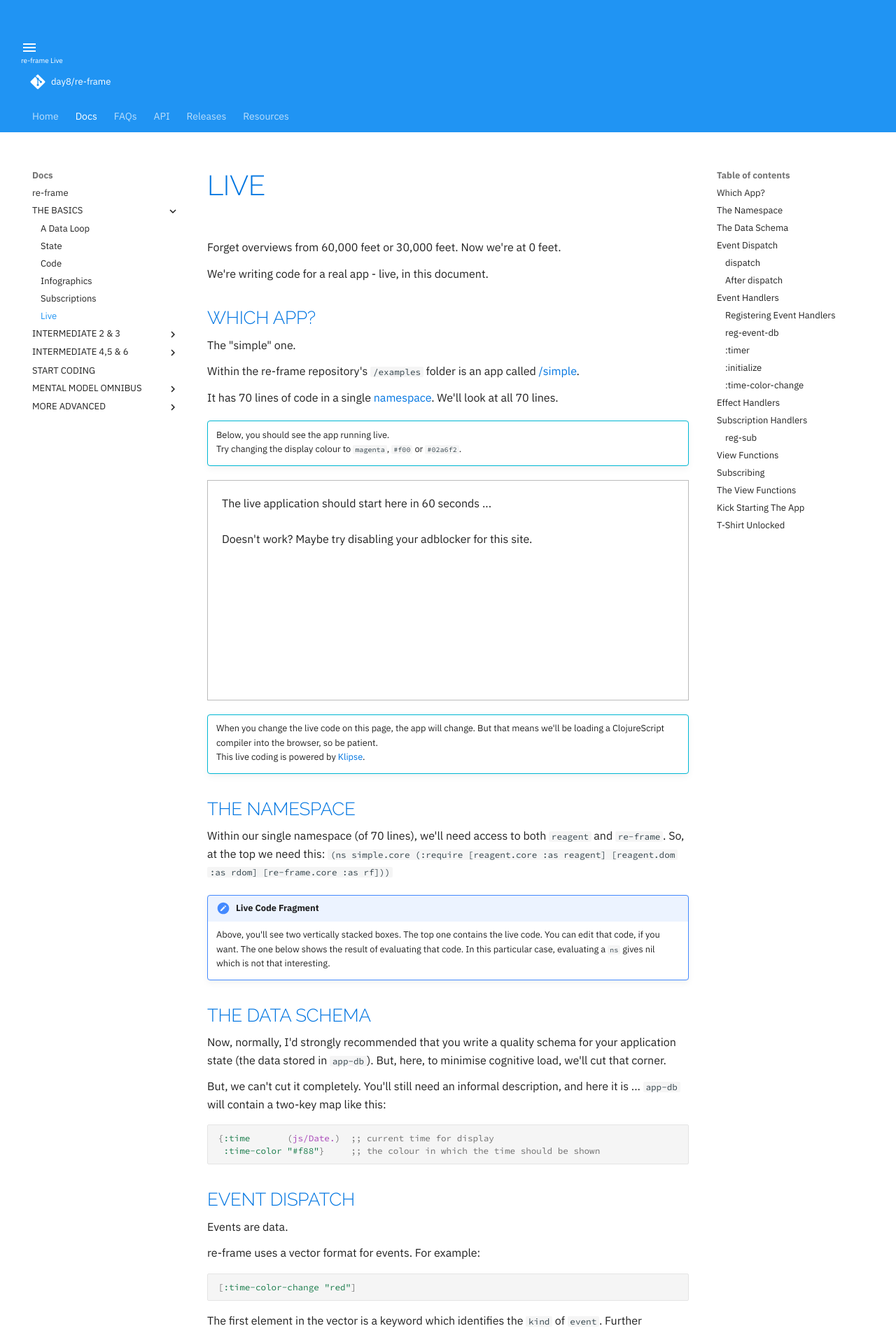
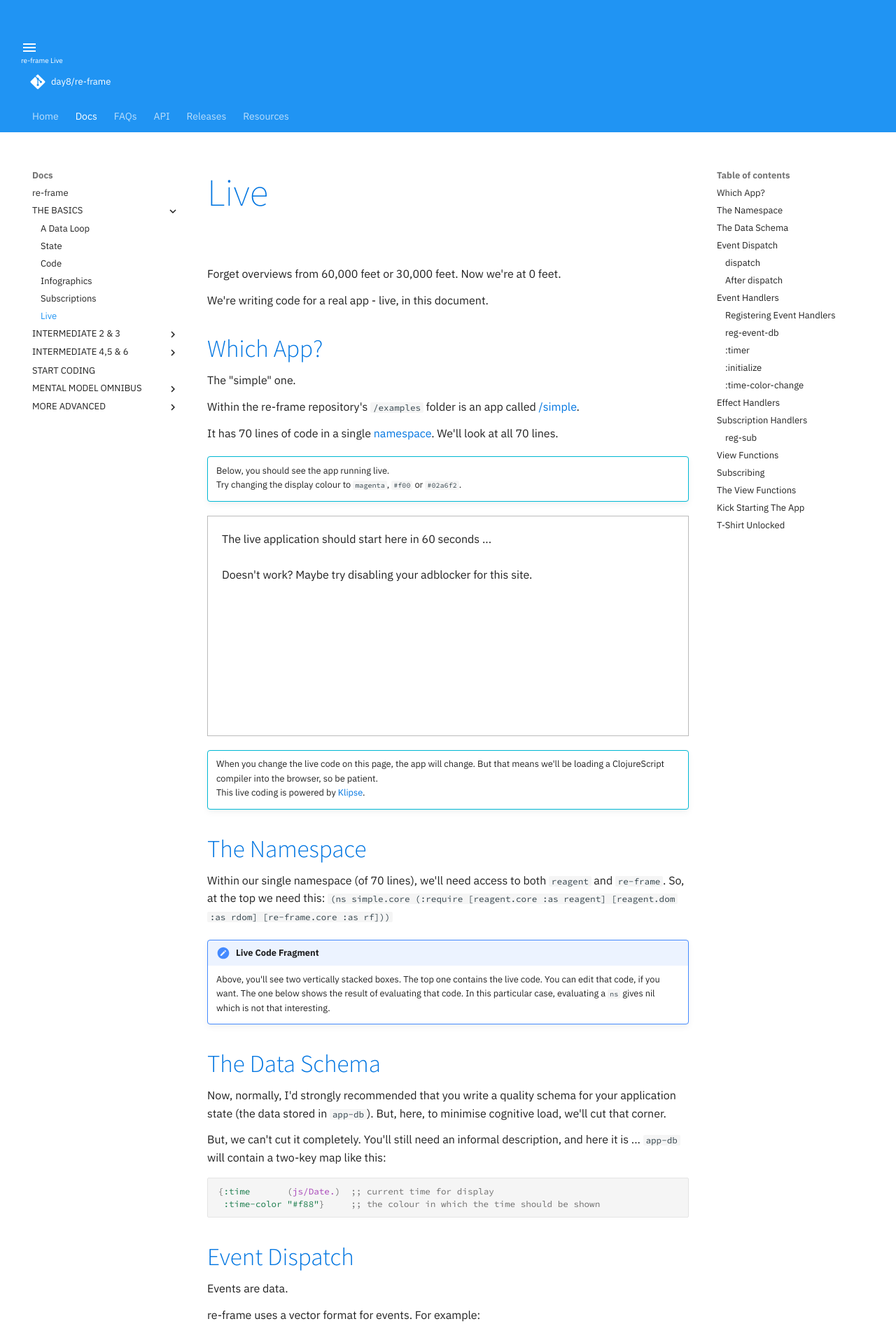
Before and after one commit to day8/re-frame, an MkDocs documentation site: the page built from docs/dominoes-live.md, in a window 1280 px wide. Shown: the part 1167-3072 px from the top of the page at 70% size. Built offline with MkDocs 1.6.1 and Material for MkDocs 9.7.7, drawn with Linux system fonts in a browser that asks for light colours; nearby versions of some CDN libraries; a script that is not in the unit is left out; comment, search, counter and statistics services are not loaded.

Commit message:
Update mkdocs.css

```diff
--- a/docs/stylesheets/mkdocs.css
+++ b/docs/stylesheets/mkdocs.css
@@ -24,25 +24,26 @@ h1[id=_1] {
   color: #0075e1;
 }
 
-/* Headings will be blue and Raleway
+/*
 */
 .md-typeset h1,
 .md-typeset h2,
 .md-typeset h3 {
-  font-family: Raleway, 'Open Sans', Helvetica, Arial, sans-serif;
+  font-family: 'Source Sans Pro', 'Open Sans', Helvetica, Arial, sans-serif;
 }
 
 .md-typeset h1 {
-  font-size: 40px;
-  text-transform: uppercase;
+  font-weight: 200;
+  letter-spacing: 0;
+  font-size: 55px;
 }
 
 /* Trim whitespace above and below. In particular, less gap following paragraph.
 */
 .md-typeset h2 {
-  font-size: 26px;
-  text-transform: uppercase;
-
+  font-size: 35px;
+  font-weight: 300;
+  letter-spacing: 0;
   margin: 1.6rem 0 -0.2rem;
 }
 
```
